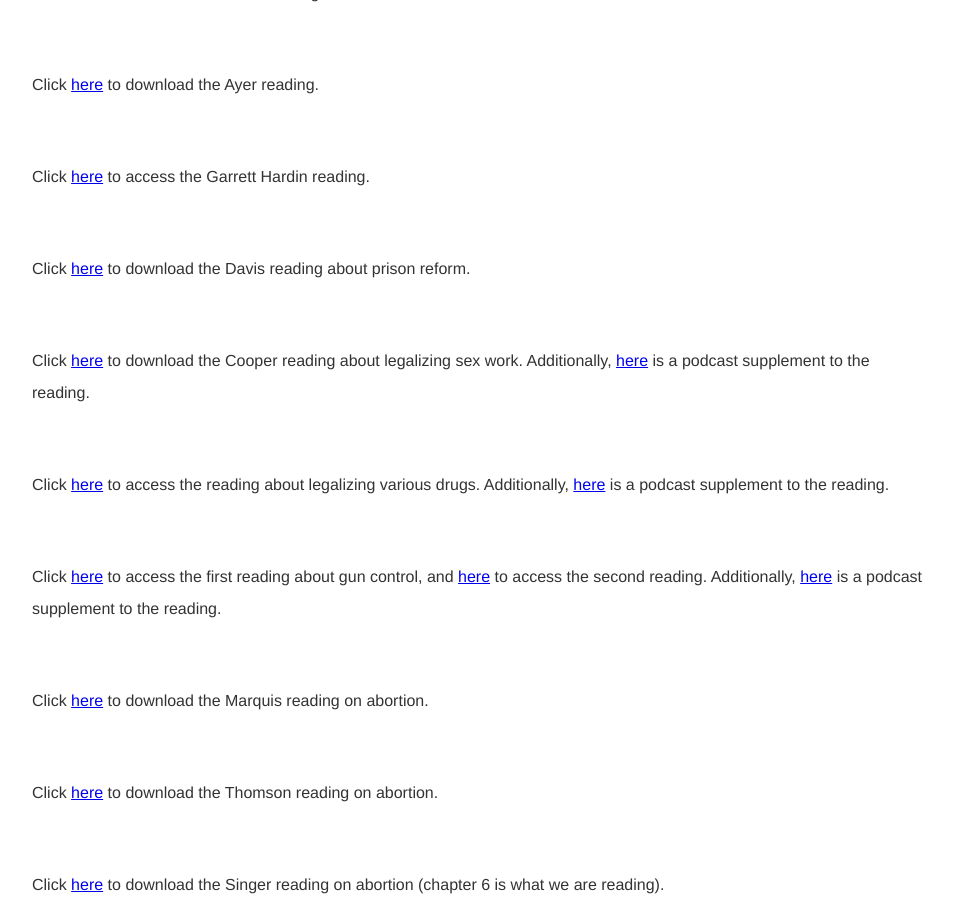
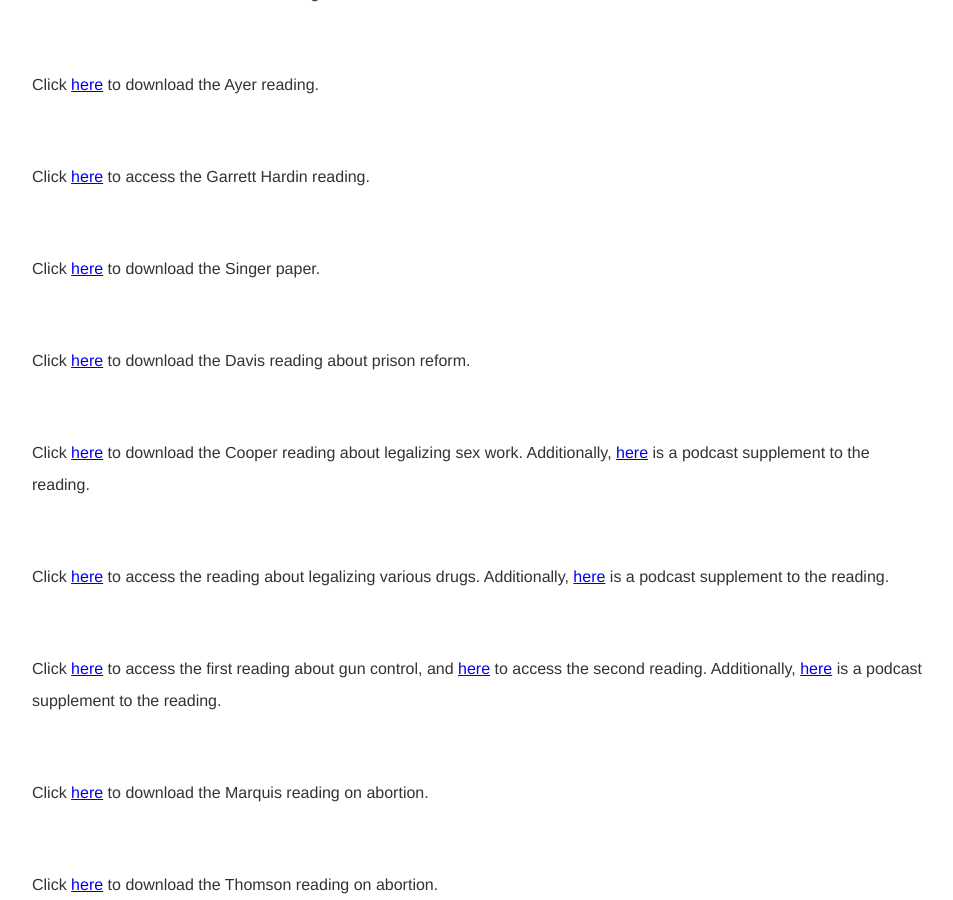
Before and after one commit to kevinjpatton/kevinjpatton.github.io, a Jekyll site: the page built from teaching/phil_2030/index.html, in a window 1280 px wide and 900 px high, scrolled down 1142 px. Shown: the whole window, without its empty margins (160-1113 px from the left). Built offline with Jekyll 4.4.1, drawn with Linux system fonts in a browser that asks for light colours; Markdown is read by kramdown in place of the engine named in the settings.

Commit message:
Update index.html

```diff
--- a/teaching/phil_2030/index.html
+++ b/teaching/phil_2030/index.html
@@ -16,6 +16,7 @@
 <p>Click <a href="/teaching/phil_2030/W.D. Ross - What Makes Right Actions Right.pdf" target="_blank">here</a> to download the Ross reading.</p>
 <p>Click <a href="/teaching/phil_3050/AJ Ayer - Language Truth and Logic.pdf" target="_blank">here</a> to download the Ayer reading.</p>
 <p>Click <a href="https://www.garretthardinsociety.org/articles/art_lifeboat_ethics_case_against_helping_poor.html" target="_blank">here</a> to access the Garrett Hardin reading.</p>
+<p>Click <a href="/teaching/phil_2030/Peter Singer - Famine, Affluence, and Morality.pdf" target="_blank">here</a> to download the Singer paper.</p>
 <p>Click <a href="/teaching/phil_2030/Angela Davis - The Prosecutor's Ethical Duty to End Mass Incarceration.pdf" target="_blank">here</a> to download the Davis reading about prison reform.</p>
 <p>Click <a href="/teaching/phil_2030/Belinda Cooper - Prostitution A Feminist Analysis.pdf" target="_blank">here</a> to download the Cooper reading about legalizing sex work.  Additionally, <a href="https://www.wnycstudios.org/podcasts/takeaway/segments/deep-dive-sex-work" target="_blank">here</a> is a podcast supplement to the reading.</p>
 <p>Click <a href="https://www.vox.com/policy-and-politics/2017/4/20/15328384/opioid-epidemic-drug-legalization" target="_blank">here</a> to access the reading about legalizing various drugs.  Additionally, <a href="https://www.nytimes.com/2022/09/02/podcasts/the-daily/fentanyl-opioid-crisis-vancouver.html" target="_blank">here</a> is a podcast supplement to the reading.</p>
```
